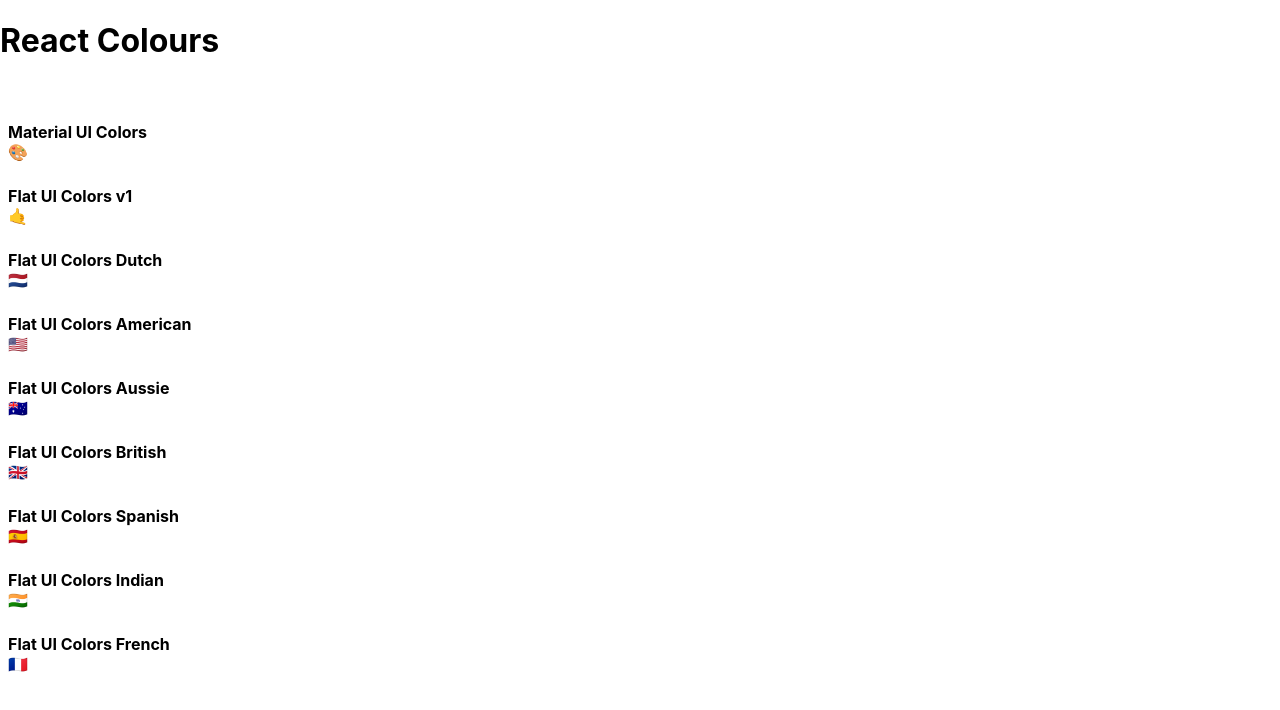
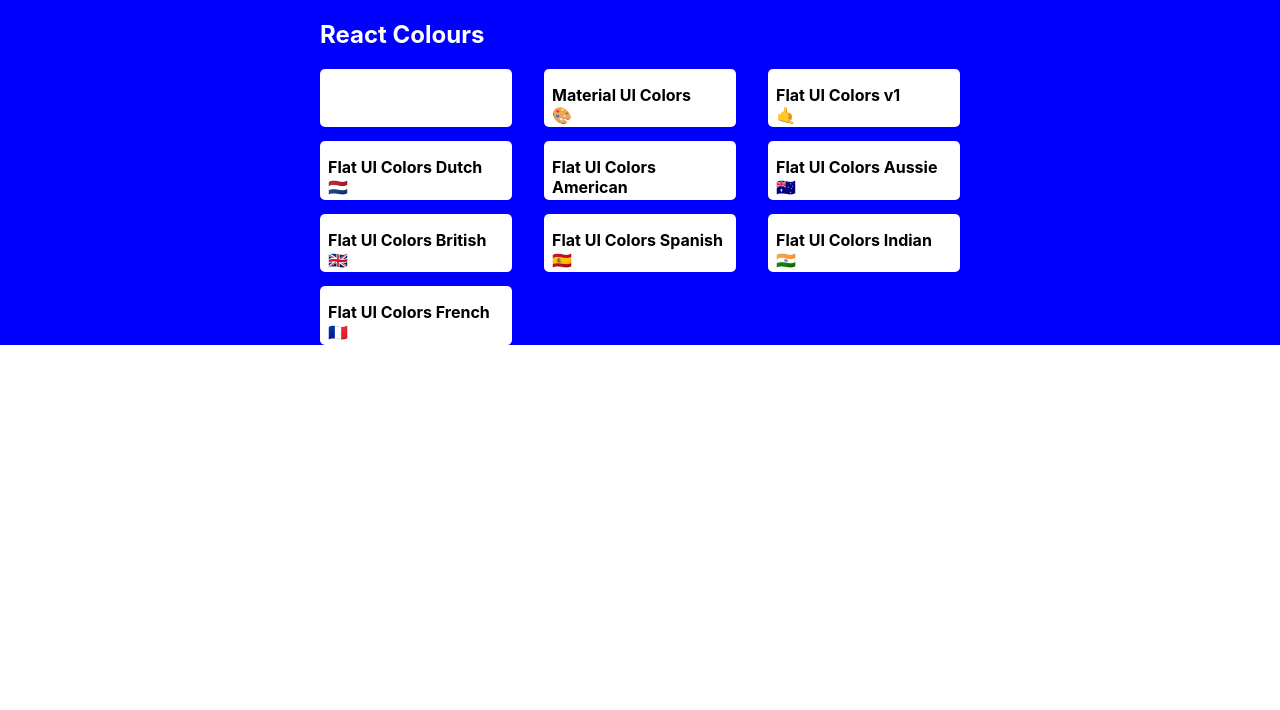
Before and after one commit to owengiri20/React_colour_app, a React (Create React App) app: page / in a window 1280 px wide. Shown: the top 710 px of the page. Built offline with nearby package versions, Linux system fonts and the light colour scheme.

Commit message:
start styling the palette list

```diff
--- a/src/MiniPalette.js
+++ b/src/MiniPalette.js
@@ -23,8 +23,6 @@
         paddingTop: ".5rem",
         fontSize: "1rem",
         position: "relative"
-
-
     },
     colours: {
 
--- a/src/PaletteList.js
+++ b/src/PaletteList.js
@@ -1,20 +1,62 @@
 import React, { Component } from 'react';
 import { Link } from "react-router-dom"
+import { withStyles } from "@material-ui/styles"
 import MiniPalette from "./MiniPalette"
+
+const styles = {
+    root: {
+        backgroundColor: "blue",
+        height: "100%",
+        display: "flex",
+        alignItems: "flex-start",
+        justifyContent: "center",
+
+    },
+    container: {
+        width: "50%",
+        display: "flex",
+        alignItems: "flex-start",
+        flexDirection: "column",
+        flexWrap: "wrap",
+        // border: "3px solid white"
+    },
+    nav: {
+        display: "flex",
+        width: "100%",
+        justifyContent: "space-between",
+        color: "white"
+
+    },
+    palettes: {
+        boxSizing: "border-box",
+        width: "100%",
+        display: "grid",
+        gridTemplateColumns: "repeat(3, 30%)",
+        gridGap: "5%"
+
+    }
+}
+
 class PaletteList extends Component {
     render() {
-        const { palettes } = this.props;
+        const { palettes, classes } = this.props;
         return (
+            <div className={classes.root}>
+                <div className={classes.container}>
+                    <nav className={classes.nav}>
+                        <h1>React Colours</h1>
+                    </nav>
+                    <div className={classes.palettes}>
+                        <MiniPalette />
+                        {palettes.map((p) => (
+                            <MiniPalette {...p} />
+                        ))}
+                    </div>
+                </div>
 
-            <div>
-                <h1>React Colours</h1>
-                <MiniPalette />
-                {palettes.map((p) => (
-                    <MiniPalette {...p} />
-                ))}
             </div>
         );
     }
 }
 
-export default PaletteList;
+export default withStyles(styles)(PaletteList);
```
